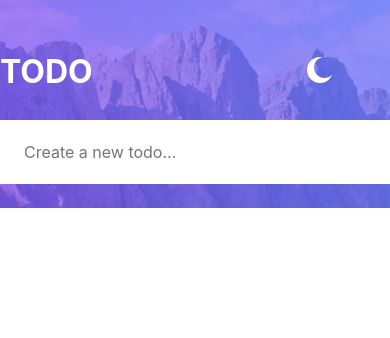
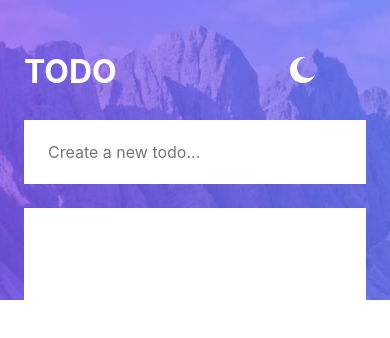
Before and after one commit to zowieerickson/todo-app, a React (Vite) app: page / in a window 390 px wide. Shown: the top 338 px of the page. Built offline with nearby package versions, Linux system fonts and the light colour scheme.

Commit message:
Add left and right padding for mobile

```diff
--- a/src/components/Header/Header.module.css
+++ b/src/components/Header/Header.module.css
@@ -13,6 +13,7 @@
 @media screen and (max-width: 734px) {
     .header {
         padding-top: 48px;
+        padding: 48px 24px 0px;
     }
   }
 
```
